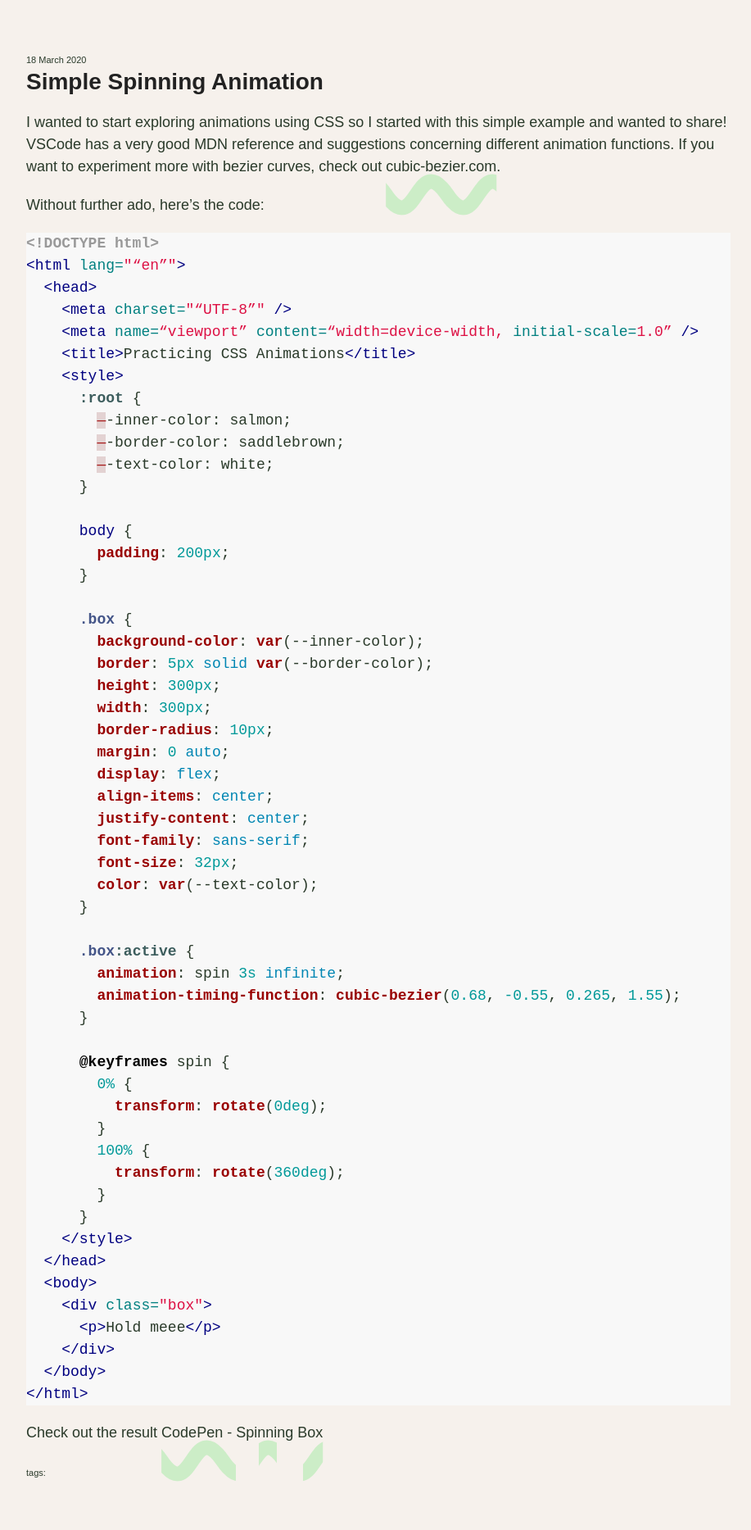
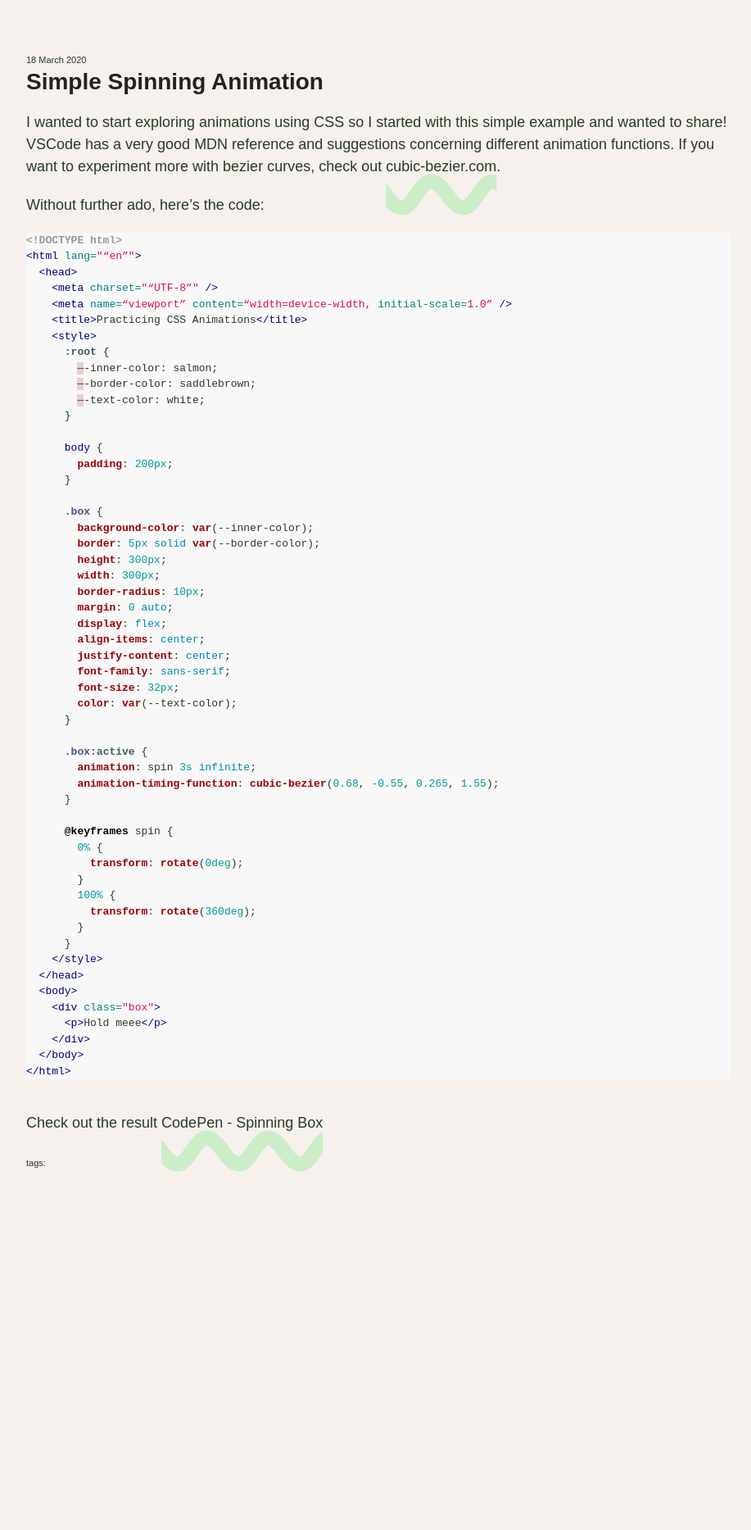
Before and after one commit to kristinamacekovic/new-web, a Jekyll site: the page built from _posts/2020-03-18-simple-spinning-animation.md, in a window 1280 px wide. Shown: the whole page at 82% size, without its empty margins (178-1095 px from the left). Built offline with Jekyll 4.4.1, drawn with Linux system fonts in a browser that asks for light colours; our own code applies the rules of GitHub Pages for plain Markdown files; after the commit the page ends 1489 px from its top, so only the background shows below that.

Commit message:
Wraping in pre and code

```diff
--- a/_sass/jekyll-theme-minimal.scss
+++ b/_sass/jekyll-theme-minimal.scss
@@ -87,6 +87,18 @@ blockquote {
   margin: 0;
   padding: 0 0 0 20px;
   font-style: italic;
+}
+
+pre {
+  margin-bottom: 40px;
+  overflow-x: scroll;
+  font-size: 13px;
+  border: none;
+}
+pre code {
+  word-wrap: normal;
+  white-space: pre;
+  overflow-x: auto;
 }
 
 table {
```
